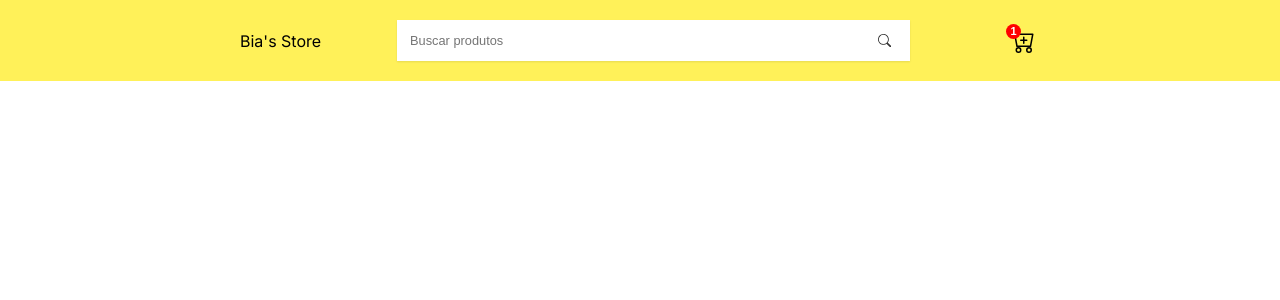
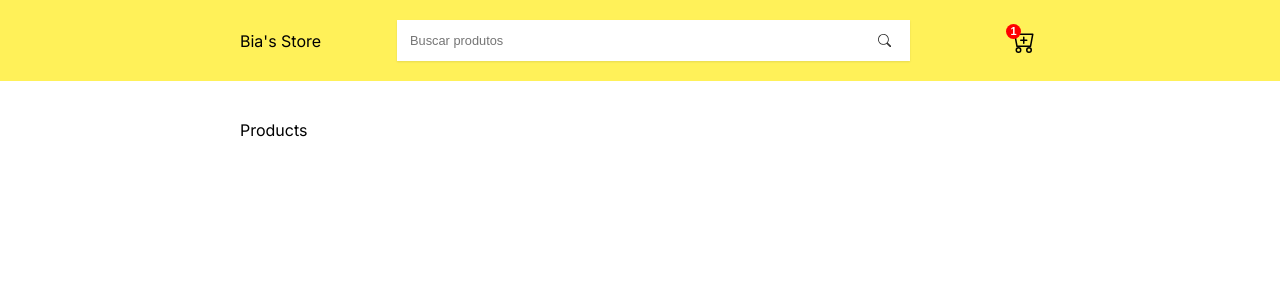
Before and after one commit to luisabianca/bias-store, a Next.js app: page / in a window 1280 px wide. Shown: the top 300 px of the page. Built offline with nearby package versions, Linux system fonts and the light colour scheme.

Commit message:
init products api

```diff
--- a/src/app/page.js
+++ b/src/app/page.js
@@ -1,12 +1,14 @@
 "use client";
 
 import Header from "@/components/Header/Header";
+import Products from "@/components/Products/Products";
 import "./page.css"
 
 export default function Home() {
   return (
     <>
       <Header />
+      <Products />
     </>
   )
 }
--- /dev/null
+++ b/src/components/Products/Products.css
@@ -0,0 +1,3 @@
+.products {
+  padding: 120px 20px 50px;
+}
--- /dev/null
+++ b/src/components/Products/Products.jsx
@@ -0,0 +1,10 @@
+import React from 'react'
+import "./Products.css"
+
+const Products = () => {
+  return (
+    <section className='products container'>Products</section>
+  )
+}
+
+export default Products;
```
Also changed, not shown: src/api/fetchProducts.js (added, +8 -0 lines).
